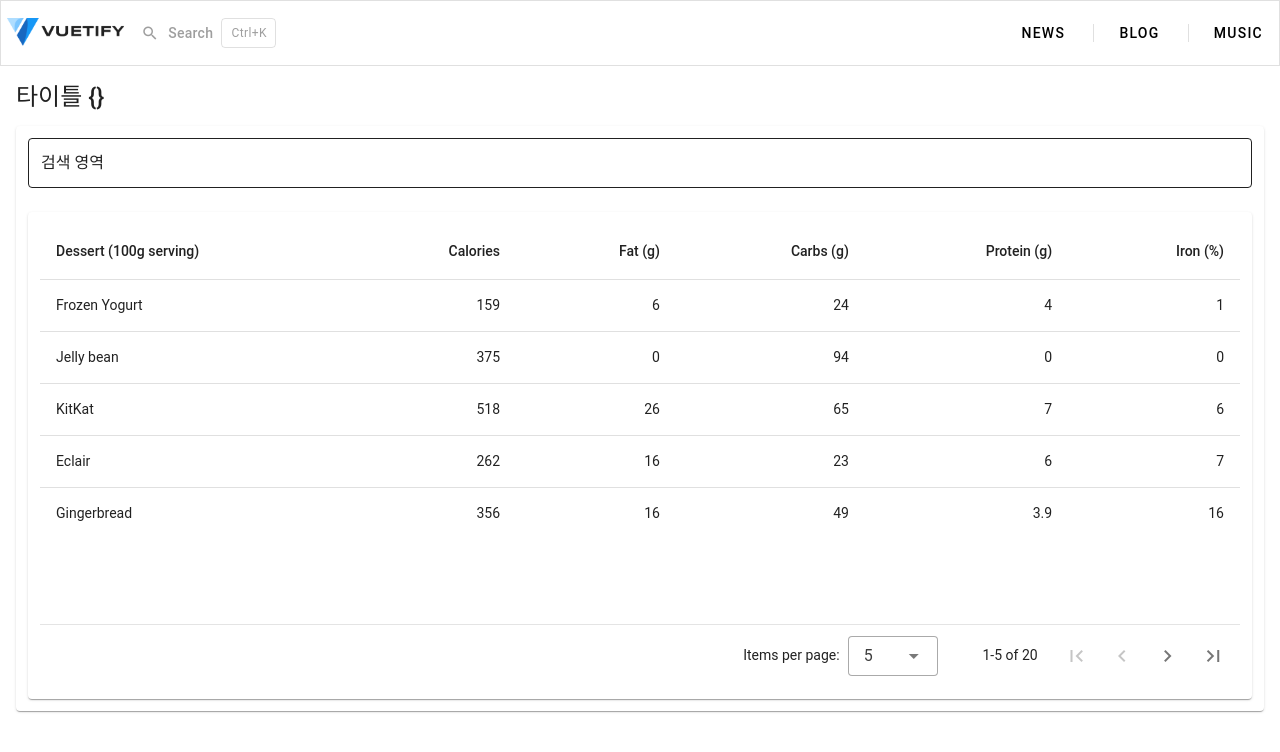
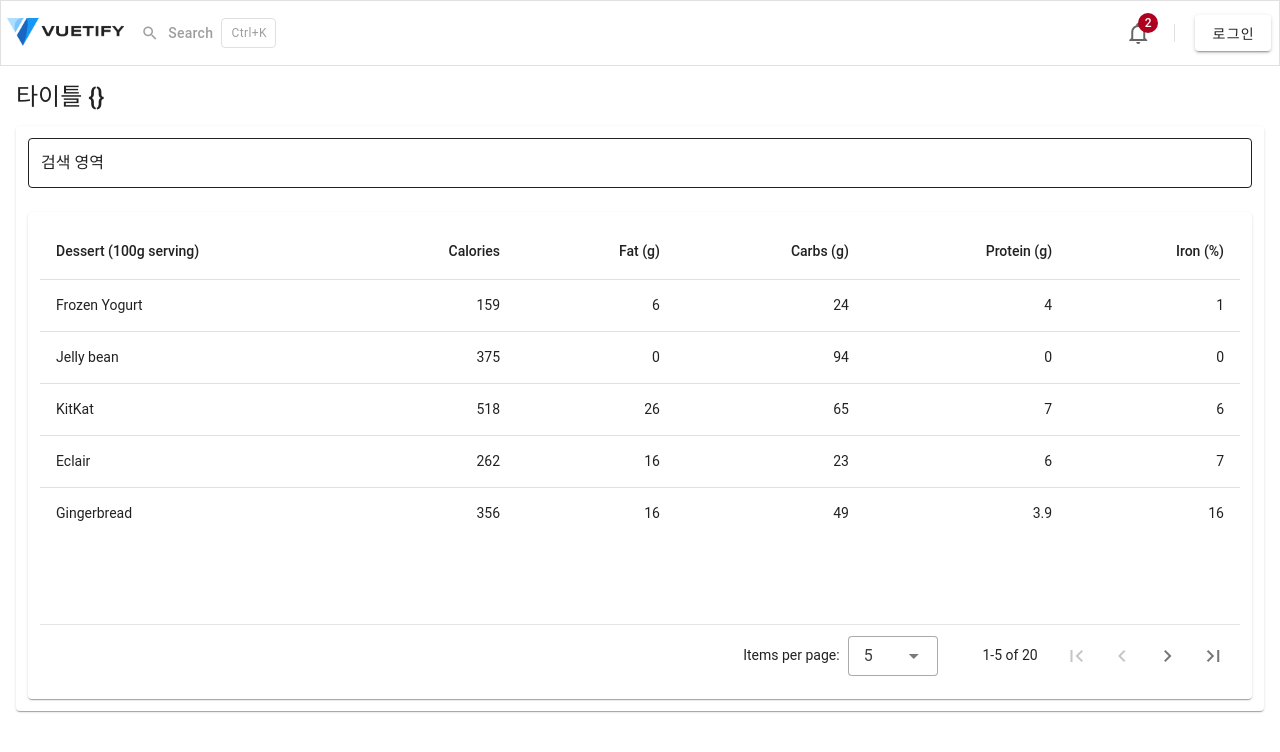
Before and after one commit to hun-ing/huni-log-front, a Nuxt app: page / in a window 1280 px wide. Shown: the top 752 px of the page. Built offline with nearby package versions, Linux system fonts and the light colour scheme.

Commit message:
feat: 레이아웃
- toolbar 구현중...

```diff
--- a/layouts/the-header.vue
+++ b/layouts/the-header.vue
@@ -1,17 +1,8 @@
 <script setup>
-const createStore = useCreateStore()
 const model = defineModel()
 </script>
 
 <template>
-  <!--  <v-app-bar
-    color="primary"
-    height="80"
-  >
-    <v-app-bar-nav-icon variant="text" @click.stop="createStore.toggleRail" />
-    <v-spacer />
-  </v-app-bar> -->
-
   <v-toolbar color="white" border>
     <template #prepend>
       <nuxt-link to="/">
@@ -34,22 +25,22 @@ const model = defineModel()
 
     <v-app-bar-nav-icon class="d-flex d-sm-none" @click.stop="model = !model" />
 
-    <v-toolbar-items>
-      <v-btn variant="text">
-        News
+    <template #append>
+      <v-btn class="text-none text-medium-emphasis text-body-2 text-capitalize px-3 app-btn me-n2">
+        <v-badge color="error" content="2">
+          <v-icon size="x-large">
+            mdi-bell-outline
+          </v-icon>
+        </v-badge>
       </v-btn>
 
       <v-divider vertical length="18" class="mx-2 my-auto ms-3 me-2" />
 
-      <v-btn variant="text">
-        Blog
-      </v-btn>
-
-      <v-divider vertical length="18" class="mx-2 my-auto ms-3 me-2" />
-
-      <v-btn variant="text">
-        Music
-      </v-btn>
-    </v-toolbar-items>
+      <div class="text-none text-medium-emphasis text-body-2 text-capitalize px-3 app-btn me-n2">
+        <v-btn class="font-weight-regular" variant="elevated">
+          로그인
+        </v-btn>
+      </div>
+    </template>
   </v-toolbar>
 </template>
```
